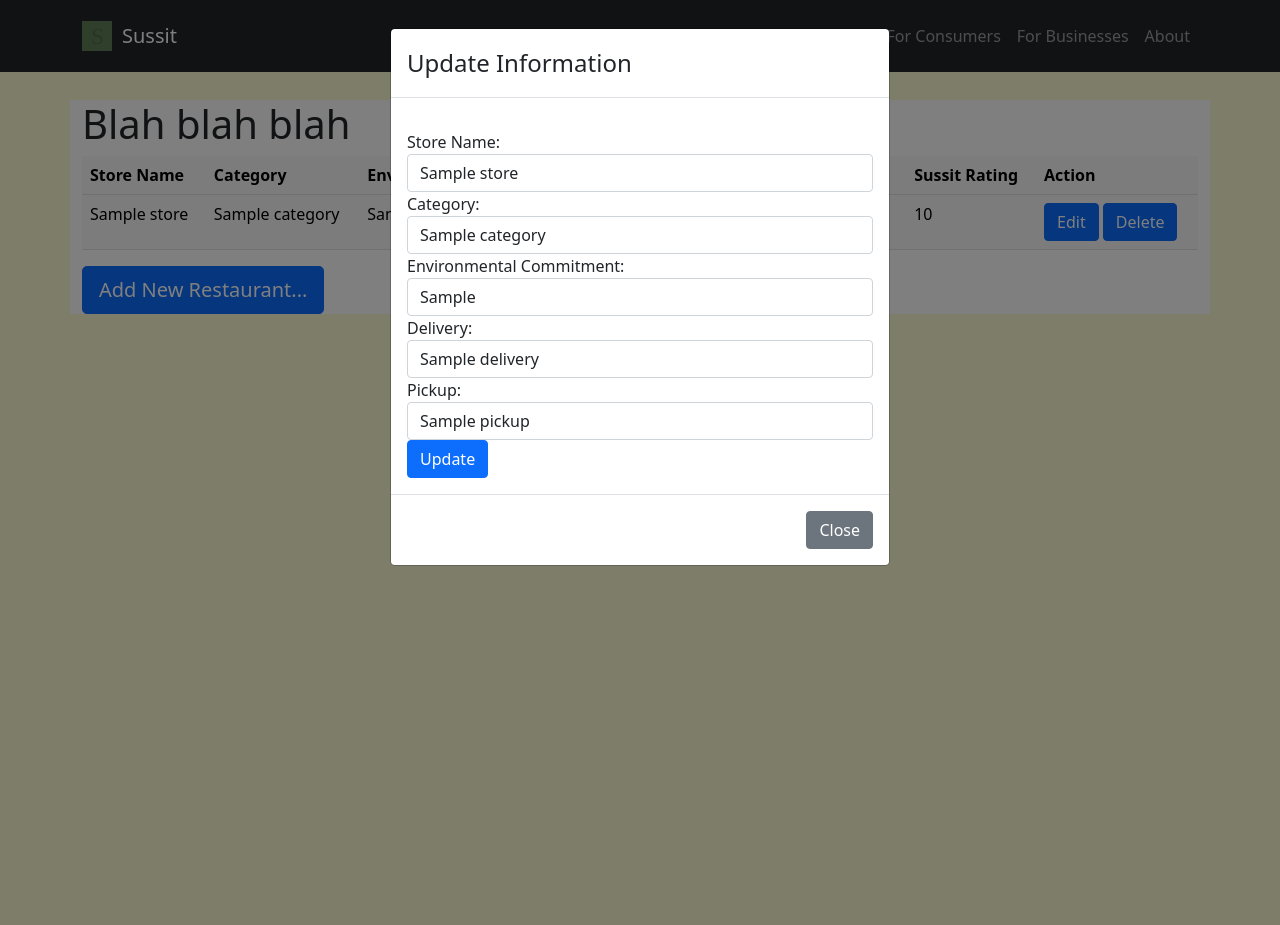
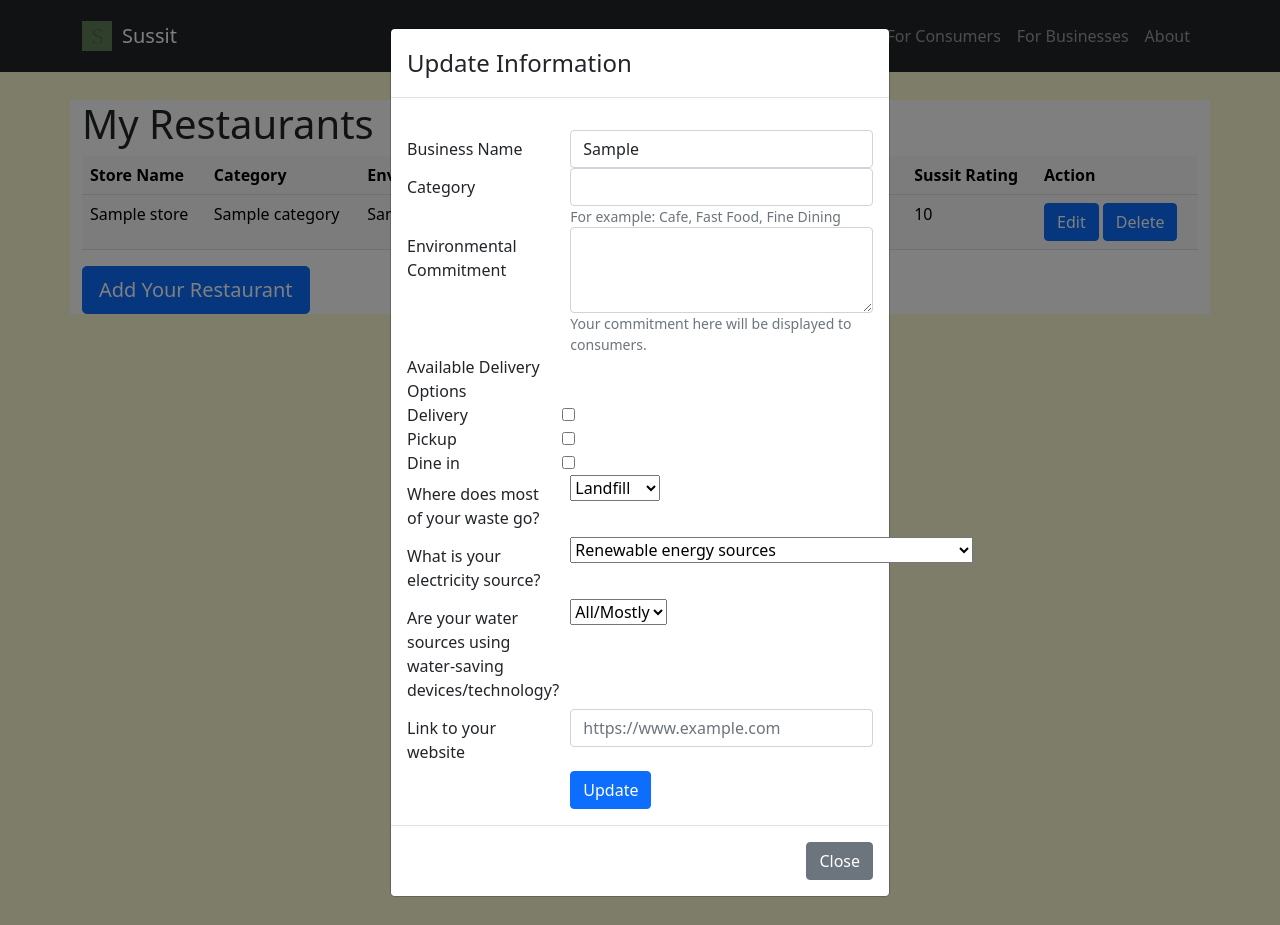
Before and after one commit to anthonywongnz/flask-eco-friendly-rating, a Flask app: template app/templates/dashboard.html in a window 1280 px wide, after a click on "Edit". Run offline with Flask 2, Linux system fonts and the light colour scheme; the template is opened without the code that fills it: most values are stand-ins (such as "Sample title", 1, 10 or a date in 2020); parts of the project's set-up code (start-up, migrations or seed data) failed here and were passed over.

Commit message:
Scoring system (business)

```diff
--- /dev/null
+++ b/app/templates/business-form-update.html
@@ -0,0 +1,121 @@
+<!-- <div class="form-group">
+    <label>Store Name:</label>
+     <input type="hidden"  name="id" value="{{store._id}}">
+     <input type="hidden"  name="rev" value="{{store._rev}}">
+    <input type="text" class="form-control" name="name" value="{{store.name}}">
+</div>
+<div class="form-group">
+    <label>Category:</label>
+    <input type="text" class="form-control" name="category" value="{{store.category}}">
+</div>
+<div class="form-group">
+    <label>Environmental Commitment:</label>
+    <input type="text" class="form-control" name="environmental_commitment" value="{{store.environmental_commitment}}">
+</div>
+<div class="form-group">
+   <label>Delivery:</label>
+   <input type="text" class="form-control" name="delivery" value="{{store.operations.delivery}}">
+</div>
+<div class="form-group">
+   <label>Pickup:</label>
+   <input type="text" class="form-control" name="pickup" value="{{store.operations.pickup}}">
+</div>
+ <div class="form-group">
+    <button class="btn btn-primary" type="submit">Update</button>
+</div> -->
+
+
+
+<div class="form-group row">
+    <label for="name" class="col-4 col-form-label">Business Name</label>
+    <div class="col-8">
+       <input type="hidden"  name="id" value="{{store._id}}">
+       <input type="hidden"  name="rev" value="{{store._rev}}">
+       <input id="name" name="name" value={{store.name}} type="text" class="form-control">
+    </div>
+    </div>
+    <div class="form-group row">
+    <label for="category" class="col-4 col-form-label">Category</label>
+    <div class="col-8">
+       <input id="category" name="category" type="text" class="form-control" aria-describedby="categoryHelpBlock">
+       <span id="categoryHelpBlock" class="form-text text-muted">For example: Cafe, Fast Food, Fine Dining</span>
+    </div>
+    </div>
+    <div class="form-group row">
+    <label for="environmental_commitment" class="col-4 col-form-label">Environmental Commitment</label>
+    <div class="col-8">
+       <textarea id="environmental_commitment" name="environmental_commitment" cols="40" rows="3" class="form-control" aria-describedby="environmental_commitmentHelpBlock"></textarea>
+       <span id="environmental_commitmentHelpBlock" class="form-text text-muted">Your commitment here will be displayed to consumers.</span>
+    </div>
+    </div>
+    <div class="form-group row">
+    <label class="col-4">Available Delivery Options</label>
+    <div class="form-group row">
+       <label class="col-4">Delivery</label>
+       <div class="col-8">
+         <div class="custom-control custom-checkbox custom-control-inline">
+           <input name="delivery" id="delivery_0" type="checkbox" class="custom-control-input" value="y">
+           <label for="delivery_0" class="custom-control-label"></label>
+         </div>
+       </div>
+     </div>
+     <div class="form-group row">
+       <label class="col-4">Pickup</label>
+       <div class="col-8">
+         <div class="custom-control custom-checkbox custom-control-inline">
+           <input name="pickup" id="pickup_0" type="checkbox" class="custom-control-input" value="y">
+           <label for="pickup_0" class="custom-control-label"></label>
+         </div>
+       </div>
+     </div>
+     <div class="form-group row">
+       <label class="col-4">Dine in</label>
+       <div class="col-8">
+         <div class="custom-control custom-checkbox custom-control-inline">
+           <input name="dinein" id="dinein_0" type="checkbox" class="custom-control-input" value="y">
+           <label for="dinein_0" class="custom-control-label"></label>
+         </div>
+       </div>
+     </div>
+    </div>
+    <div class="form-group row">
+    <label for="dispose_practices" class="col-4 col-form-label">Where does most of your waste go?</label>
+    <div class="col-8">
+       <select id="dispose_practices" name="dispose_practices" class="custom-select">
+          <option value="landfill">Landfill</option>
+          <option value="compost">Compost</option>
+          <option value="recycle">Recycled</option>
+       </select>
+    </div>
+    </div>
+    <div class="form-group row">
+       <label for="electricity" class="col-4 col-form-label">What is your electricity source?</label>
+       <div class="col-8">
+         <select id="electricity" name="electricity" class="custom-select">
+           <option value="renewable">Renewable energy sources</option>
+           <option value="hybrid">Mix of both renewable and non-renewable sources</option>
+           <option value="none">Non-renewable source</option>
+         </select>
+       </div>
+     </div>
+     <div class="form-group row">
+       <label for="water" class="col-4 col-form-label">Are your water sources using water-saving devices/technology?</label>
+       <div class="col-8">
+         <select id="water" name="water" class="custom-select">
+           <option value="most">All/Mostly</option>
+           <option value="some">Some</option>
+           <option value="none">None</option>
+         </select>
+       </div>
+     </div>
+    <div class="form-group row">
+    <label for="website" class="col-4 col-form-label">Link to your website</label>
+    <div class="col-8">
+       <input id="website" name="website" placeholder="https://www.example.com" type="text" class="form-control">
+    </div>
+    </div>
+    <div class="form-group row">
+    <div class="offset-4 col-8">
+        <button class="btn btn-primary" type="submit">Update</button>
+    </div>
+</div>
--- /dev/null
+++ b/app/templates/business-form.html
@@ -0,0 +1,91 @@
+<div class="form-group row">
+    <label for="name" class="col-4 col-form-label">Business Name</label>
+    <div class="col-8">
+       <input id="name" name="name" type="text" class="form-control">
+    </div>
+    </div>
+    <div class="form-group row">
+    <label for="category" class="col-4 col-form-label">Category</label>
+    <div class="col-8">
+       <input id="category" name="category" type="text" class="form-control" aria-describedby="categoryHelpBlock">
+       <span id="categoryHelpBlock" class="form-text text-muted">For example: Cafe, Fast Food, Fine Dining</span>
+    </div>
+    </div>
+    <div class="form-group row">
+    <label for="environmental_commitment" class="col-4 col-form-label">Environmental Commitment</label>
+    <div class="col-8">
+       <textarea id="environmental_commitment" name="environmental_commitment" cols="40" rows="3" class="form-control" aria-describedby="environmental_commitmentHelpBlock"></textarea>
+       <span id="environmental_commitmentHelpBlock" class="form-text text-muted">Your commitment here will be displayed to consumers.</span>
+    </div>
+    </div>
+    <div class="form-group row">
+    <label class="col-4">Available Delivery Options</label>
+    <div class="form-group row">
+       <label class="col-4">Delivery</label>
+       <div class="col-8">
+         <div class="custom-control custom-checkbox custom-control-inline">
+           <input name="delivery" id="delivery_0" type="checkbox" class="custom-control-input" value="y">
+           <label for="delivery_0" class="custom-control-label"></label>
+         </div>
+       </div>
+     </div>
+     <div class="form-group row">
+       <label class="col-4">Pickup</label>
+       <div class="col-8">
+         <div class="custom-control custom-checkbox custom-control-inline">
+           <input name="pickup" id="pickup_0" type="checkbox" class="custom-control-input" value="y">
+           <label for="pickup_0" class="custom-control-label"></label>
+         </div>
+       </div>
+     </div>
+     <div class="form-group row">
+       <label class="col-4">Dine in</label>
+       <div class="col-8">
+         <div class="custom-control custom-checkbox custom-control-inline">
+           <input name="dinein" id="dinein_0" type="checkbox" class="custom-control-input" value="y">
+           <label for="dinein_0" class="custom-control-label"></label>
+         </div>
+       </div>
+     </div>
+    </div>
+    <div class="form-group row">
+    <label for="dispose_practices" class="col-4 col-form-label">Where does most of your waste go?</label>
+    <div class="col-8">
+       <select id="dispose_practices" name="dispose_practices" class="custom-select">
+          <option value="landfill">Landfill</option>
+          <option value="compost">Compost</option>
+          <option value="recycle">Recycled</option>
+       </select>
+    </div>
+    </div>
+    <div class="form-group row">
+       <label for="electricity" class="col-4 col-form-label">What is your electricity source?</label>
+       <div class="col-8">
+         <select id="electricity" name="electricity" class="custom-select">
+           <option value="renewable">Renewable energy sources</option>
+           <option value="hybrid">Mix of both renewable and non-renewable sources</option>
+           <option value="none">Non-renewable source</option>
+         </select>
+       </div>
+     </div>
+     <div class="form-group row">
+       <label for="water" class="col-4 col-form-label">Are your water sources using water-saving devices/technology?</label>
+       <div class="col-8">
+         <select id="water" name="water" class="custom-select">
+           <option value="most">All/Mostly</option>
+           <option value="some">Some</option>
+           <option value="none">None</option>
+         </select>
+       </div>
+     </div>
+    <div class="form-group row">
+    <label for="website" class="col-4 col-form-label">Link to your website</label>
+    <div class="col-8">
+       <input id="website" name="website" placeholder="https://www.example.com" type="text" class="form-control">
+    </div>
+    </div>
+    <div class="form-group row">
+    <div class="offset-4 col-8">
+       <button name="submit" type="submit" class="btn btn-primary">Submit</button>
+    </div>
+</div>
--- a/app/templates/dashboard.html
+++ b/app/templates/dashboard.html
@@ -18,7 +18,7 @@
 {% endwith %}
 
 
-<h1>Blah blah blah</h1>
+<h1>My Restaurants</h1>
 
 <table class="table table-light">
     <tr>
@@ -56,31 +56,7 @@
                 </div>
                 <div class="modal-body">
                    <form action="{{url_for('update')}}" method="POST">
-                      <div class="form-group">
-                         <label>Store Name:</label>
-                          <input type="hidden"  name="id" value="{{store._id}}">
-                          <input type="hidden"  name="rev" value="{{store._rev}}">
-                         <input type="text" class="form-control" name="name" value="{{store.name}}">
-                      </div>
-                      <div class="form-group">
-                         <label>Category:</label>
-                         <input type="text" class="form-control" name="category" value="{{store.category}}">
-                      </div>
-                      <div class="form-group">
-                         <label>Environmental Commitment:</label>
-                         <input type="text" class="form-control" name="environmental_commitment" value="{{store.environmental_commitment}}">
-                      </div>
-                      <div class="form-group">
-                        <label>Delivery:</label>
-                        <input type="text" class="form-control" name="delivery" value="{{store.operations.delivery}}">
-                     </div>
-                     <div class="form-group">
-                        <label>Pickup:</label>
-                        <input type="text" class="form-control" name="pickup" value="{{store.operations.pickup}}">
-                     </div>
-                      <div class="form-group">
-                         <button class="btn btn-primary" type="submit">Update</button>
-                      </div>
+                      {% include 'business-form-update.html' %}
                    </form>
                 </div>
                 <div class="modal-footer">
@@ -93,40 +69,18 @@
     {% endfor %}
 </table>
 
-<a href="#myModal" class="btn btn-lg btn-primary" data-bs-toggle="modal">Add New Restaurant...</a>
+<a href="#myModal" class="btn btn-lg btn-primary" data-bs-toggle="modal">Add Your Restaurant</a>
 
 <div id="mymodal" class="modal fade" role="dialog">
-  <div class="modal-dialog">
+  <div class="modal-dialog modal-lg">
      <div class="modal-content">
         <div class="modal-header">
-           <h4 class="modal-title">Add Restaurant</h4>
+           <h4 class="modal-title">Restaurant Sign Up</h4>
         </div>
         <div class="modal-body">
-           <form action="{{url_for('insert')}}" method="POST">
-               <div class="form-group">
-                 <label>Store Name:</label>
-                 <input type="text" class="form-control" name="name" required="1">
-               </div>
-               <div class="form-group">
-                 <label>Category:</label>
-                 <input type="text" class="form-control" name="category" required="1">
-               </div>
-               <div class="form-group">
-                  <label>Environmental Commitment:</label>
-                  <input type="text" class="form-control" name="environmental_commitment" required="1">
-               </div>
-               <div class="form-group">
-                 <label>Delivery:</label>
-                 <input type="text" class="form-control" name="delivery" required="1">
-               </div>
-               <div>
-                 <label>Pickup:</label>
-                 <input type="text" class="form-control" name="pickup" required="1">
-               </div>
-               <div class="form-group">
-                 <button class="btn btn-primary" type="submit">Add Restaurant</button>
-               </div>
-           </form>
+            <form action="{{url_for('insert')}}" method="POST">
+               {% include 'business-form.html' %}
+            </form>
         </div>
         <div class="modal-footer">
            <button type="button" class="btn btn-secondary" data-bs-dismiss="modal">Close</button>
```
Also changed, not shown: app/score.py (+93 -6 lines), app/views.py (+21 -2 lines), test/latest.json (+2 -0 lines).
